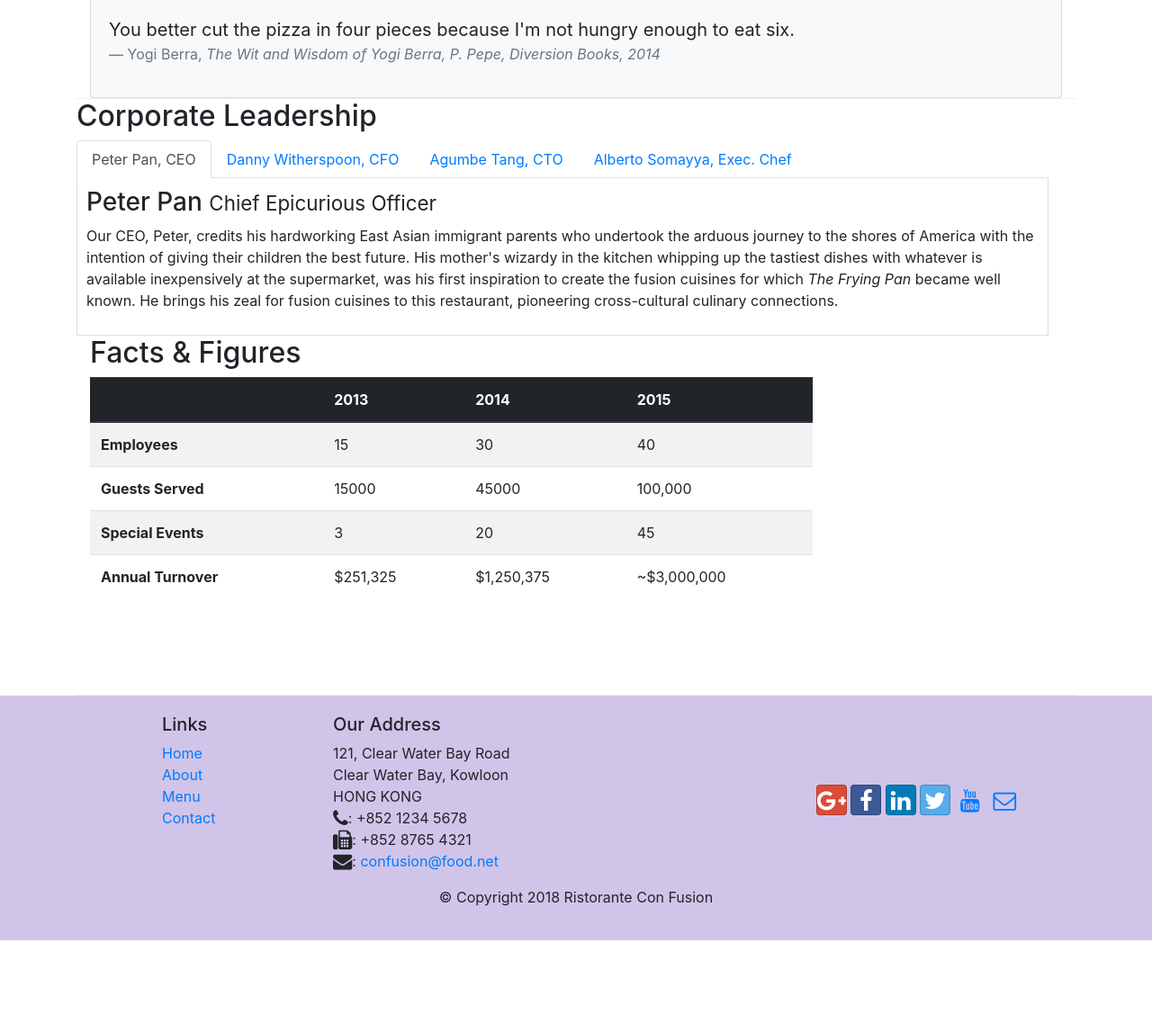
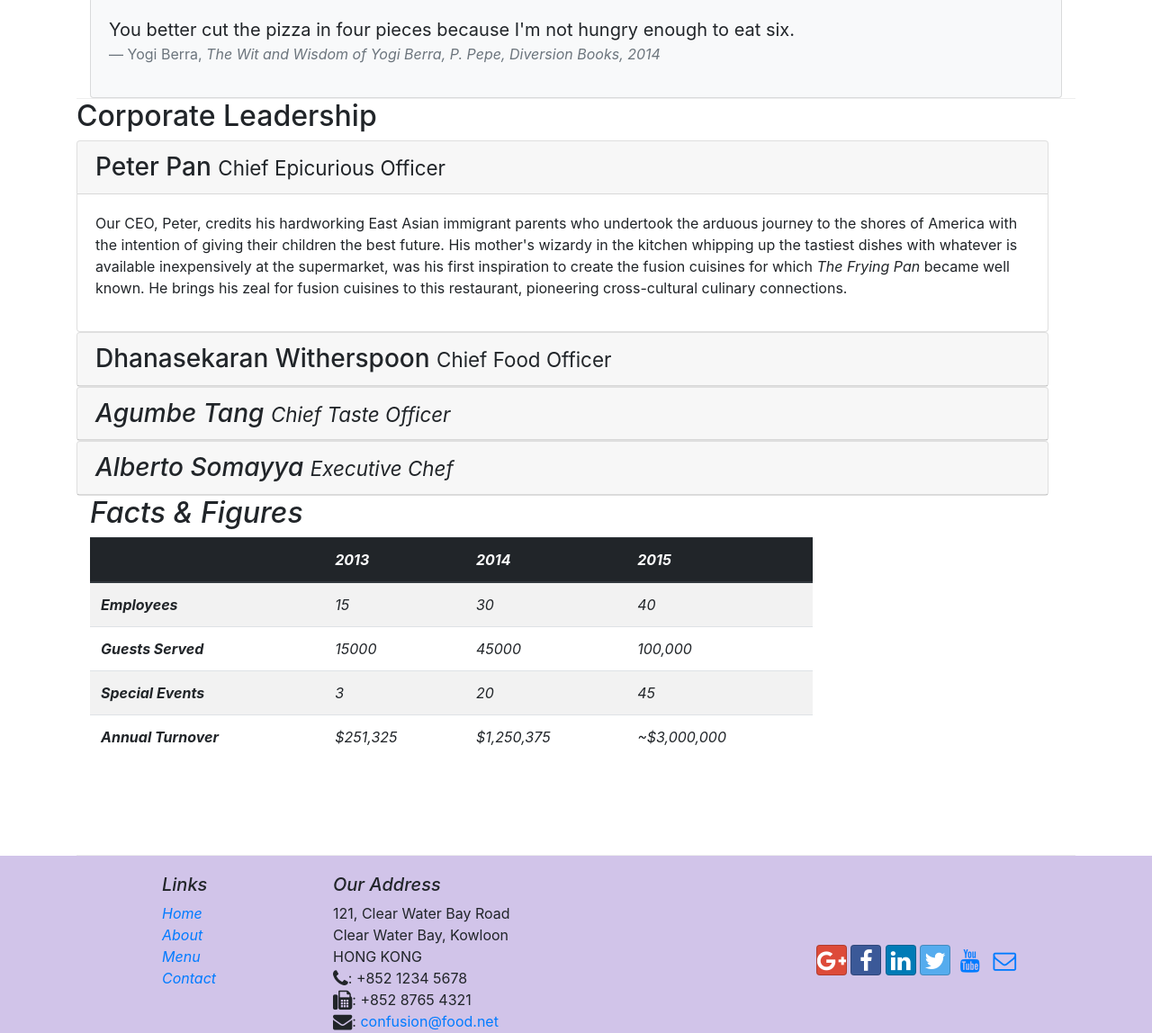
Before and after one commit to jennywang67/bootstrap4starter, a website: page aboutus.html in a window 1280 px wide. Shown: the part 762-1910 px from the top of the page at 90% size. Before the commit the page ends 1807 px from the top, so only its background shows below. Drawn offline with nearby package versions, Linux system fonts and the light colour scheme.

Commit message:
accordian

```diff
--- a/aboutus.html
+++ b/aboutus.html
@@ -101,9 +101,9 @@
         <div class="row col-12">
             <div>
                 <h2>Corporate Leadership</h2>
+                <!-- for tabs
                 <ul class="nav nav-tabs">
                     <li class="nav-item">
-                        <!--first tab-->
                         <a class="nav-link active" href="#peter" role="tab" data-toggle="tab">Peter Pan, CEO</a>
                     </li>
                     <li class="nav-item">
@@ -116,27 +116,69 @@
                         <a class="nav-link" href="#alberto" role="tab" data-toggle="tab">Alberto Somayya, Exec. Chef</a>
                     </li>
                 </ul>
+                -->
                 <!--each tab pane will show only when it's corresponding tab is selected-->
-                <div class="tab-content">
+                <div class="accordian">
                     <!--tab-pane: is actual content-->
                     <!--fade: bootstrap animination-->
                     <!--show: this content is shown when page first rendered-->
                     <!--active: this is tab pane that will show when page first renfered-->
-                    <div role="tabpenel" class="tab-pane fade show active" id="peter">
-                        <h3>Peter Pan <small>Chief Epicurious Officer</small></h3>
-                        <p class="d-none d-sm-block">Our CEO, Peter, credits his hardworking East Asian immigrant parents who undertook the arduous journey to the shores of America with the intention of giving their children the best future. His mother's wizardy in the kitchen whipping up the tastiest dishes with whatever is available inexpensively at the supermarket, was his first inspiration to create the fusion cuisines for which <em>The Frying Pan</em> became well known. He brings his zeal for fusion cuisines to this restaurant, pioneering cross-cultural culinary connections.</p>
+                    <div class="card">
+                        <div class="card-header" role="tab" id="peterhead">
+                            <h3 class="mb-0">
+                                <a data-toggle="collapse" data-target="#peter">
+                                Peter Pan <small>Chief Epicurious Officer</small>
+                                </a>
+                            </h3>
+                        </div>
+                        <!--data-parent="#accordian": specifies that this is one part of the accordian-->
+                        <div role="tabpanel" class="collapse show" id="peter" data-parent="#accordian">
+                            <div class="card-body">
+                                <p class="d-none d-sm-block">Our CEO, Peter, credits his hardworking East Asian immigrant parents who undertook the arduous journey to the shores of America with the intention of giving their children the best future. His mother's wizardy in the kitchen whipping up the tastiest dishes with whatever is available inexpensively at the supermarket, was his first inspiration to create the fusion cuisines for which <em>The Frying Pan</em> became well known. He brings his zeal for fusion cuisines to this restaurant, pioneering cross-cultural culinary connections.</p>
+                            </div>
+                        </div>
                     </div>
-                    <div role="tabpenel" class="tab-pane fade" id="danny">
-                        <h3>Dhanasekaran Witherspoon <small>Chief Food Officer</small></h3>
-                        <p class="d-none d-sm-block">Our CFO, Danny, as he is affectionately referred to by his colleagues, comes from a long established family tradition in farming and produce. His experiences growing up on a farm in the Australian outback gave him great appreciation for varieties of food sources. As he puts it in his own words, <em>Everything that runs, wins, and everything that stays, pays!</em></p>
+                    <div class="card">
+                        <div class="card-header" role="tab" id="dannyhead">
+                            <h3 class="mb-0">
+                                <a data-toggle="collapse" data-target="#danny">
+                                Dhanasekaran Witherspoon <small>Chief Food Officer</small>
+                                </a>
+                            </h3>
+                        </div>
+                        <div role="tabpanel" class="collapse" id="danny" data-parent="#accordian">
+                            <div class="card-body">
+                                <p class="d-none d-sm-block">Our CFO, Danny, as he is affectionately referred to by his colleagues, comes from a long established family tradition in farming and produce. His experiences growing up on a farm in the Australian outback gave him great appreciation for varieties of food sources. As he puts it in his own words, <em>Everything that runs, wins, and everything that stays, pays!</p>
+                            </div>
+                        </div>
                     </div>
-                    <div role="tabpenel" class="tab-pane fade" id="agumbe">
-                        <h3>Agumbe Tang <small>Chief Taste Officer</small></h3>
-                        <p class="d-none d-sm-block">Blessed with the most discerning gustatory sense, Agumbe, our CTO, personally ensures that every dish that we serve meets his exacting tastes. Our chefs dread the tongue lashing that ensues if their dish does not meet his exacting standards. He lives by his motto, <em>You click only if you survive my lick.</em></p>
+                    <div class="card">
+                        <div class="card-header" role="tab" id="agumbehead">
+                            <h3 class="mb-0">
+                                <a data-toggle="collapse" data-target="#agumbe">
+                                    Agumbe Tang <small>Chief Taste Officer</small>
+                                </a>
+                            </h3>
+                        </div>
+                        <div role="tabpanel" class="collapse" id="agumbe" data-parent="#accordian">
+                            <div class="card-body">
+                                <p class="d-none d-sm-block">Blessed with the most discerning gustatory sense, Agumbe, our CTO, personally ensures that every dish that we serve meets his exacting tastes. Our chefs dread the tongue lashing that ensues if their dish does not meet his exacting standards. He lives by his motto, <em>You click only if you survive my lick.</em></p>
+                            </div>
+                        </div>
                     </div>
-                    <div role="tabpenel" class="tab-pane fade" id="alberto">
-                        <h3>Alberto Somayya <small>Executive Chef</small></h3>
-                        <p class="d-none d-sm-block">Award winning three-star Michelin chef with wide International experience having worked closely with whos-who in the culinary world, he specializes in creating mouthwatering Indo-Italian fusion experiences. He says, <em>Put together the cuisines from the two craziest cultures, and you get a winning hit! Amma Mia!</em></p>
+                    <div class="card">
+                        <div class="card-header" role="tab" id="albertohead">
+                            <h3 class="mb-0">
+                                <a data-toggle="collapse" data-target="#alberto">
+                                    Alberto Somayya <small>Executive Chef</small>
+                                </a>
+                            </h3>
+                        </div>
+                        <div role="tabpanel" class="collapse" id="alberto" data-parent="#accordian">
+                            <div class="card-body">
+                                <p class="d-none d-sm-block">Award winning three-star Michelin chef with wide International experience having worked closely with whos-who in the culinary world, he specializes in creating mouthwatering Indo-Italian fusion experiences. He says, <em>Put together the cuisines from the two craziest cultures, and you get a winning hit! Amma Mia!</em></p>
+                            </div>
+                        </div>
                     </div>
                 </div>
             </div>
```
